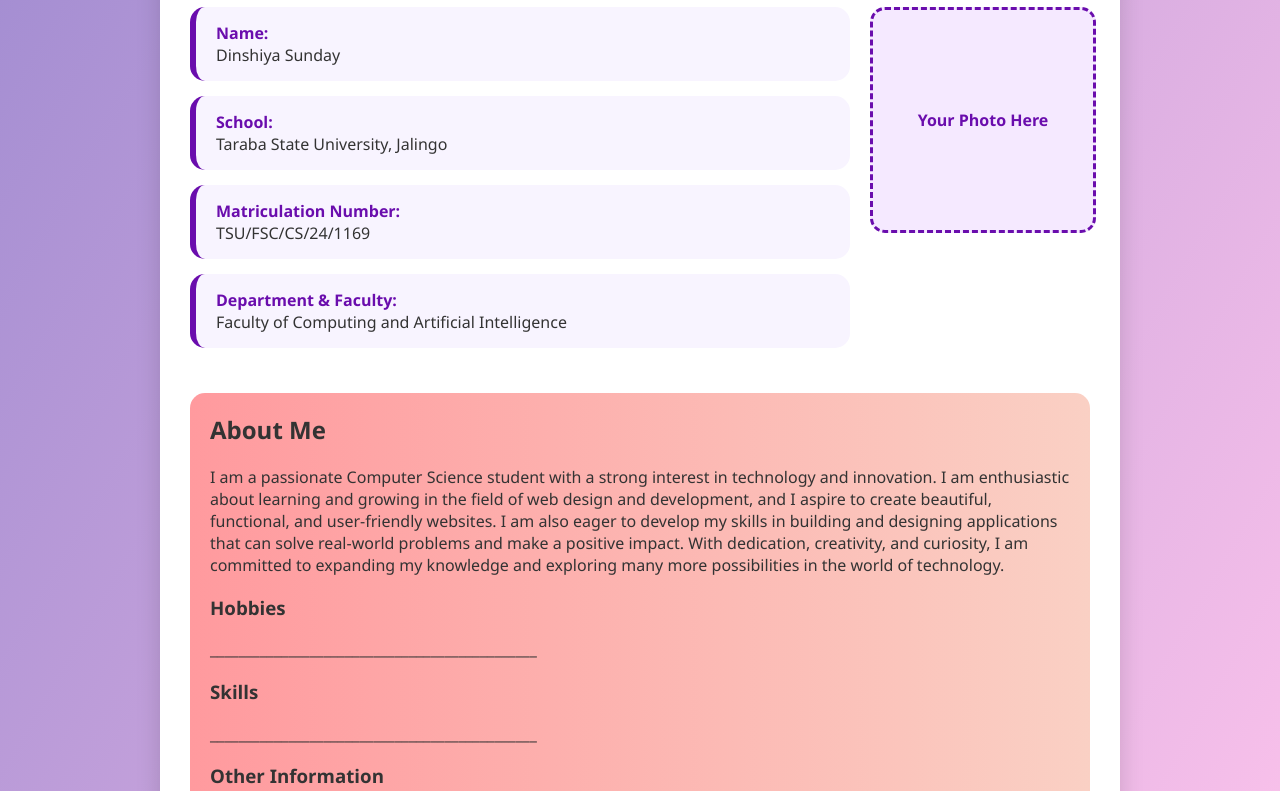
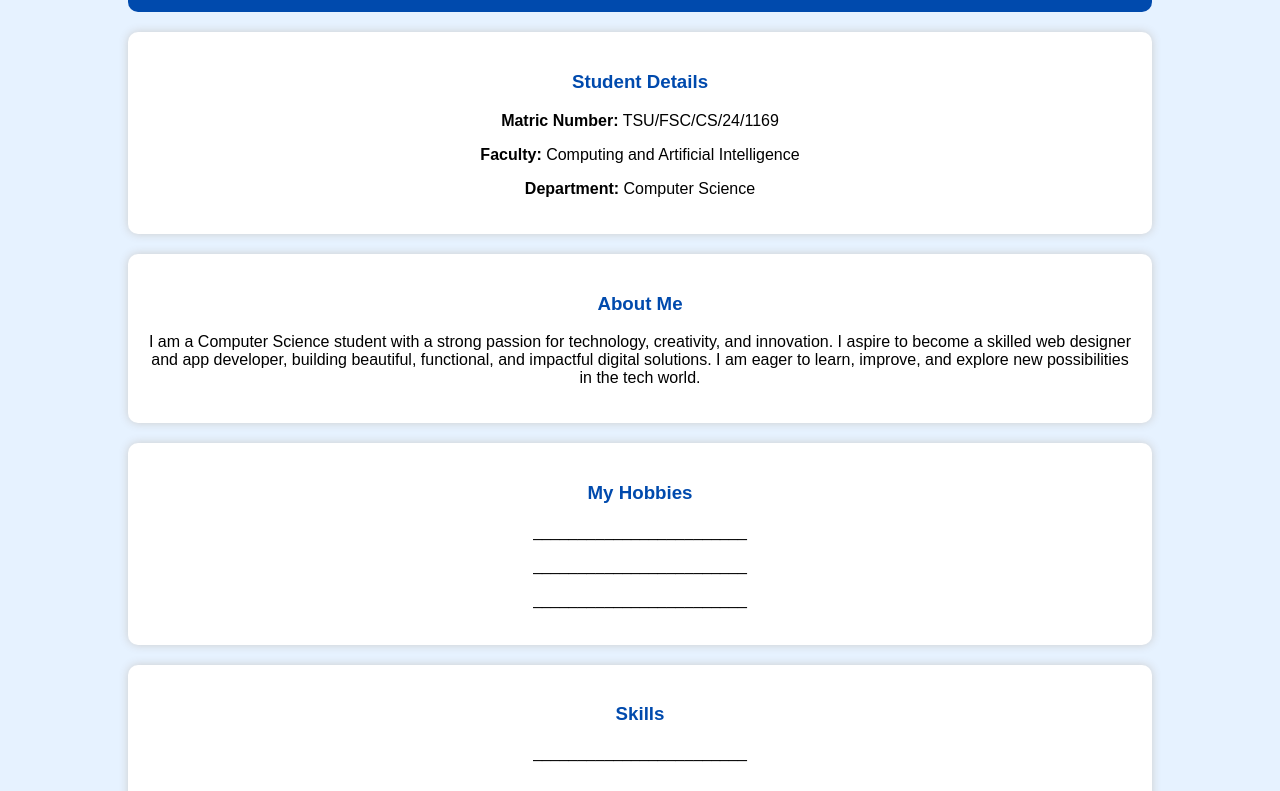
Before and after one commit to sundaydinshiya-stack/dinshiyasunday-stack.github.io, a plain HTML site: page index.html in a window 1280 px wide. Shown: the part 149-940 px from the top of the page. Drawn offline with Linux system fonts and the light colour scheme.

Commit message:
Update index.html<!DOCTYPE html> <html lang="en"> <head> <meta charset="UTF-8"> <meta name="viewport" content="width=device-width, initial-scale=1.0"> <title>Dinshiya Sunday | Portfolio</title>  <style> body {     font-family: Arial, sans-serif;     background-color: #e6f2ff;     margin: 0;     padding: 0; }  .container {     width: 80%;     margin: auto;     text-align: center; }  .header {     background-color: #004aad;     color: white;     padding: 20px;     border-radius: 10px;     margin-top: 20px; }  .section {     background-color: white;     padding: 20px;     margin-top: 20px;     border-radius: 10px;     box-shadow: 0px 0px 10px #ccc; }  h1 {     margin: 5px; }  h3 {     color: #004aad; }  .profile-pic {     width: 150px;     height: 150px;     border-radius: 50%;     margin-top: 10px; } </style> </head>  <body>  <div class="container">      <div class="header">         <h1>Dinshiya Sunday</h1>         <h3>Taraba State University, Jalingo</h3>     </div>      <div class="section">         <h3>Student Details</h3>         <p><strong>Matric Number:</strong> TSU/FSC/CS/24/1169</p>         <p><strong>Faculty:</strong> Computing and Artificial Intelligence</p>         <p><strong>Department:</strong> Computer Science</p>     </div>      <div class="section">         <h3>About Me</h3>         <p>         I am a Computer Science student with a strong passion for technology, creativity,          and innovation. I aspire to become a skilled web designer and app developer,          building beautiful, functional, and impactful digital solutions.          I am eager to learn, improve, and explore new possibilities in the tech world.         </p>     </div>      <div class="section">         <h3>My Hobbies</h3>         <p>________________________</p>         <p>________________________</p>         <p>________________________</p>     </div>      <div class="section">         <h3>Skills</h3>         <p>________________________</p>         <p>________________________</p>         <p>________________________</p>     </div>  </div>  </body> </html>
Signed-off-by: sundaydinshiya-stack <sundaydinshiya@gmail.com>

```diff
--- a/index.html
+++ b/index.html
@@ -1,120 +1,98 @@
  <!DOCTYPE html>
 <html lang="en">
 <head>
-  <meta charset="UTF-8" />
-  <meta name="viewport" content="width=device-width, initial-scale=1.0" />
-  <title>Dinshiya Sunday - Personal Website</title>
+<meta charset="UTF-8">
+<meta name="viewport" content="width=device-width, initial-scale=1.0">
+<title>Dinshiya Sunday | Portfolio</title>
+
 <style>
 body {
+    font-family: Arial, sans-serif;
+    background-color: #e6f2ff;
     margin: 0;
-      font-family: "Segoe UI", Tahoma, sans-serif;
-      background: linear-gradient(120deg, #a18cd1, #fbc2eb);
-      color: #333;
+    padding: 0;
 }
+
 .container {
-      max-width: 900px;
-      margin: 40px auto;
-      background: white;
-      padding: 30px;
-      border-radius: 20px;
-      box-shadow: 0 10px 25px rgba(0,0,0,0.15);
+    width: 80%;
+    margin: auto;
+    text-align: center;
 }
+
+.header {
+    background-color: #004aad;
+    color: white;
+    padding: 20px;
+    border-radius: 10px;
+    margin-top: 20px;
+}
+
+.section {
+    background-color: white;
+    padding: 20px;
+    margin-top: 20px;
+    border-radius: 10px;
+    box-shadow: 0px 0px 10px #ccc;
+}
+
 h1 {
-      text-align: center;
-      color: #6a0dad;
-      letter-spacing: 2px;
+    margin: 5px;
 }
-    .header {
-      display: grid;
-      grid-template-columns: 1fr 220px;
-      gap: 20px;
-      align-items: start;
-      margin-bottom: 30px;
+
+h3 {
+    color: #004aad;
 }
-    .photo-box {
-      width: 220px;
-      height: 220px;
-      border: 3px dashed #6a0dad;
-      border-radius: 15px;
-      display: flex;
-      align-items: center;
-      justify-content: center;
-      color: #6a0dad;
-      font-weight: bold;
-      background: #f5e9ff;
-    }
-    .card {
-      background: #f8f4ff;
-      padding: 15px 20px;
-      border-radius: 15px;
-      margin-bottom: 15px;
-      border-left: 6px solid #6a0dad;
-    }
-    .label {
-      font-weight: bold;
-      color: #6a0dad;
-    }
-    .about {
-      background: linear-gradient(90deg, #ff9a9e, #fad0c4);
-      color: #333;
-      padding: 20px;
-      border-radius: 15px;
-    }
-    .about h2 {
-      margin-top: 0;
+
+.profile-pic {
+    width: 150px;
+    height: 150px;
+    border-radius: 50%;
+    margin-top: 10px;
 }
 </style>
 </head>
+
 <body>
+
 <div class="container">
-    <h1>MY PERSONAL WEBSITE</h1>
 
     <div class="header">
-      <div>
-        <div class="card">
-          <div class="label">Name:</div>
-          <div>Dinshiya Sunday</div>
+        <h1>Dinshiya Sunday</h1>
+        <h3>Taraba State University, Jalingo</h3>
     </div>
 
-        <div class="card">
-          <div class="label">School:</div>
-          <div>Taraba State University, Jalingo</div>
+    <div class="section">
+        <h3>Student Details</h3>
+        <p><strong>Matric Number:</strong> TSU/FSC/CS/24/1169</p>
+        <p><strong>Faculty:</strong> Computing and Artificial Intelligence</p>
+        <p><strong>Department:</strong> Computer Science</p>
     </div>
 
-        <div class="card">
-          <div class="label">Matriculation Number:</div>
-          <div>TSU/FSC/CS/24/1169</div>
+    <div class="section">
+        <h3>About Me</h3>
+        <p>
+        I am a Computer Science student with a strong passion for technology, creativity,
+        and innovation. I aspire to become a skilled web designer and app developer,
+        building beautiful, functional, and impactful digital solutions.
+        I am eager to learn, improve, and explore new possibilities in the tech world.
+        </p>
     </div>
 
-        <div class="card">
-          <div class="label">Department & Faculty:</div>
-          <div>Faculty of Computing and Artificial Intelligence</div>
-        </div>
+    <div class="section">
+        <h3>My Hobbies</h3>
+        <p>________________________</p>
+        <p>________________________</p>
+        <p>________________________</p>
     </div>
 
-      <div class="photo-box">Your Photo Here</div>
+    <div class="section">
+        <h3>Skills</h3>
+        <p>________________________</p>
+        <p>________________________</p>
+        <p>________________________</p>
     </div>
 
-    <div class="about">
-      <h2>About Me</h2>
-      <p>
-        I am a passionate Computer Science student with a strong interest in technology and innovation.
-        I am enthusiastic about learning and growing in the field of web design and development, and I aspire
-        to create beautiful, functional, and user-friendly websites. I am also eager to develop my skills in
-        building and designing applications that can solve real-world problems and make a positive impact.
-        With dedication, creativity, and curiosity, I am committed to expanding my knowledge and exploring
-        many more possibilities in the world of technology.
-      </p>
+</div>
 
-      <h3>Hobbies</h3>
-      <p>______________________________________________</p>
-
-      <h3>Skills</h3>
-      <p>______________________________________________</p>
-
-      <h3>Other Information</h3>
-      <p>______________________________________________</p>
-    </div>
-  </div>
 </body>
 </html>
```
Lines whose indentation alone changed are shown as unchanged.
